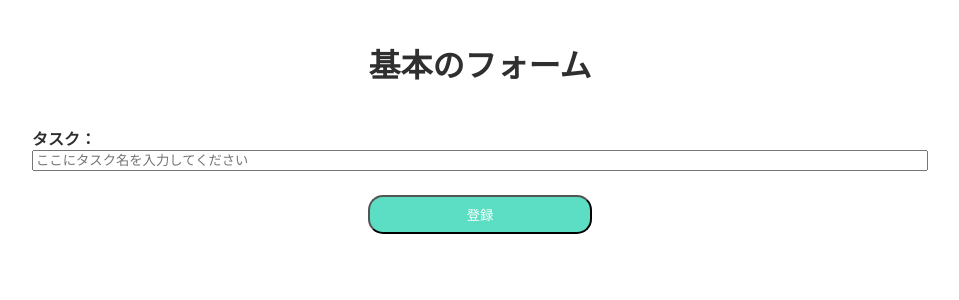
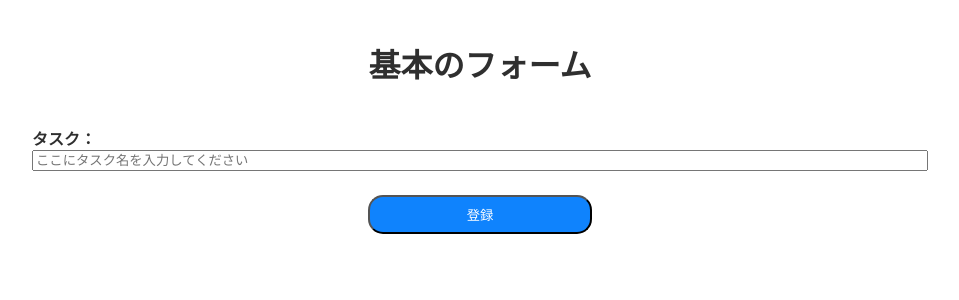
Before and after one commit to azufb/sampleFormAppWithVite, a React (Vite) app: page /form in a window 1280 px wide. Shown: the top 300 px of the page, without its empty margins (160-1119 px from the left). Built offline with nearby package versions, Linux system fonts and the light colour scheme; no server answers.

Commit message:
登録ボタンの背景色修正

```diff
--- a/src/styles/SubmitButton.ts
+++ b/src/styles/SubmitButton.ts
@@ -4,7 +4,7 @@ const SubmitBtn = styled('button', {
     width: '25%',
     padding: '0.5rem 1rem',
     borderRadius: '15px',
-    backgroundColor: '#5BDEC3',
+    backgroundColor: '$submitButtonBG',
     color: '$colorWhite'
 });
 
--- a/src/styles/stitches.config.ts
+++ b/src/styles/stitches.config.ts
@@ -10,6 +10,7 @@ export const { styled, css } = createStitches({
     theme: {
         colors: {
             menuButtonBG: '#636DFF',
+            submitButtonBG: '#0f83fd',
             fontColorDefault: '#2F2F2F',
             colorWhite: '#FFFFFF'
         }
```
